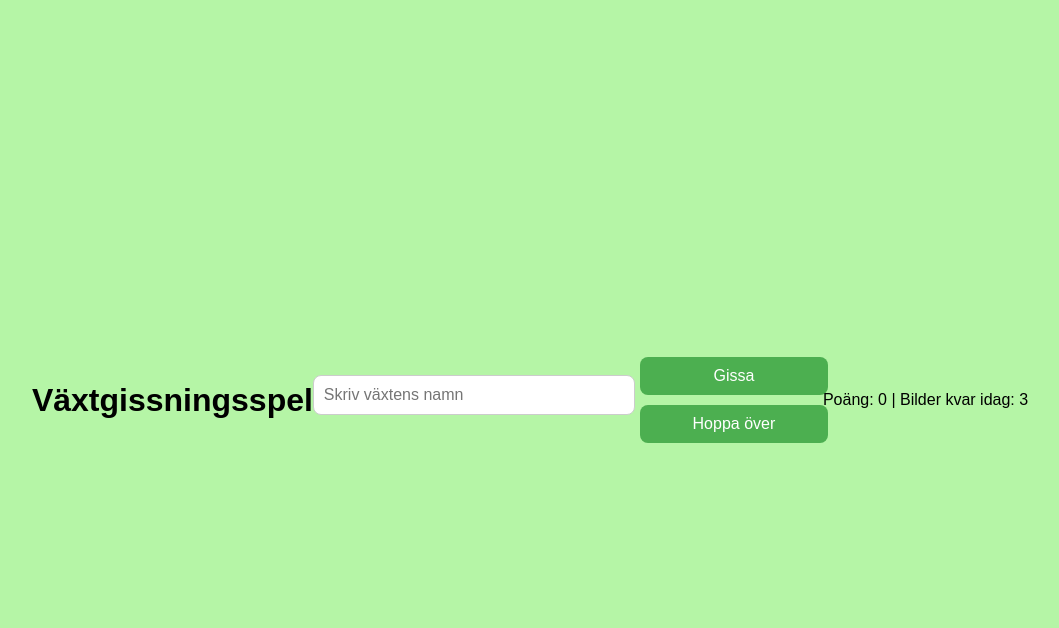
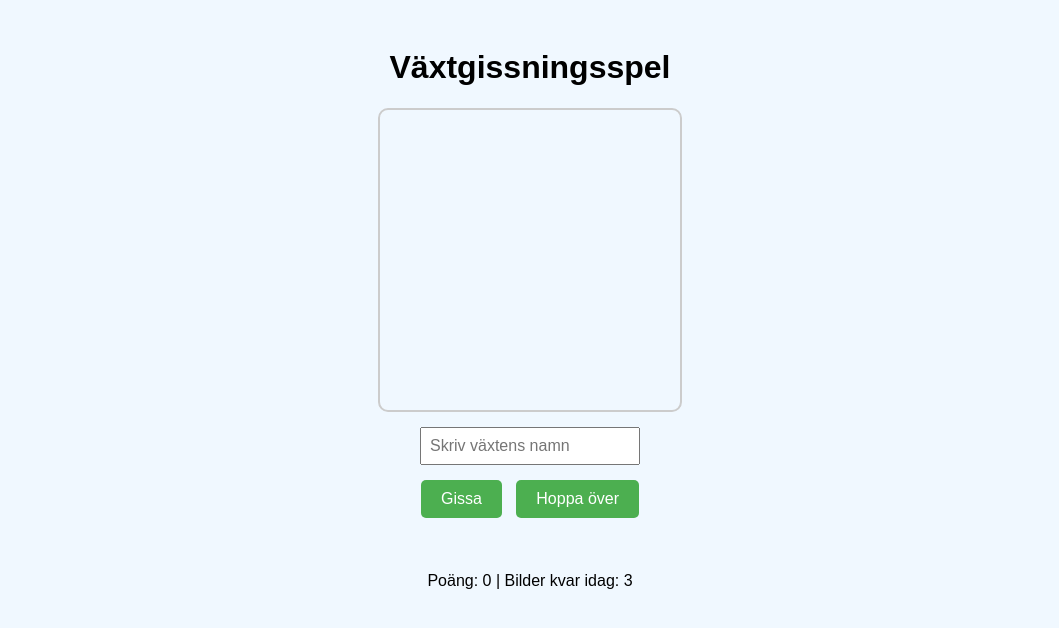
Before and after one commit to HejHTML/blomle, a plain HTML site: page index.html in a window 1280 px wide. Shown: the whole page, without its empty margins (110-1169 px from the left). Drawn offline with Linux system fonts and the light colour scheme.

Commit message:
Refactor CSS styles for improved layout and design

```diff
--- a/style.css
+++ b/style.css
@@ -1,58 +1,52 @@
 body {
-  margin: 0;
-  height: 100vh;
+  font-family: Arial, sans-serif;
   display: flex;
-  justify-content: center;
+  flex-direction: column;
   align-items: center;
-  background: #b5f5a6;
-  font-family: sans-serif;
+  padding: 20px;
+  background-color: #f0f8ff;
 }
 
-.card {
-  background: white;
-  padding: 20px;
-  border-radius: 2px;
-  box-shadow: 0 8px 20px rgba(0,0,0,0.1);
-  width: 320px;
-  text-align: center;
-}
-
-.image {
-  width: 100%;
-  height: 240px;  /* Viktigt för att bilden ska synas */
-  background: #ddd;
+#image {
+  width: 300px;
+  height: 300px;
   background-size: cover;
   background-position: center;
-  border-radius: 4px;
+  border: 2px solid #ccc;
+  border-radius: 10px;
   margin-bottom: 15px;
 }
 
-input {
-  width: 300px;
-  padding: 10px;
+input[type="text"] {
+  padding: 8px;
+  font-size: 16px;
   margin-bottom: 10px;
-  border-radius: 8px;
-  border: 1px solid #ccc;
-  font-size: 1rem;
+  width: 200px;
 }
 
 button {
-  width: 100%;
-  padding: 10px;
-  background: #4caf50;
+  padding: 10px 20px;
+  font-size: 16px;
+  margin: 5px;
   border: none;
-  border-radius: 8px;
+  border-radius: 5px;
+  cursor: pointer;
+  background-color: #4caf50;
   color: white;
-  font-size: 1rem;
-  cursor: pointer;
-  margin: 5px;
+  transition: 0.2s;
 }
 
 button:hover {
-  background: #45a049;
+  background-color: #45a049;
 }
 
 #result {
+  margin-top: 10px;
+  font-weight: bold;
+  min-height: 24px;
+}
+
+#stats {
   margin-top: 15px;
-  font-weight: bold;
+  font-size: 16px;
 }
```
